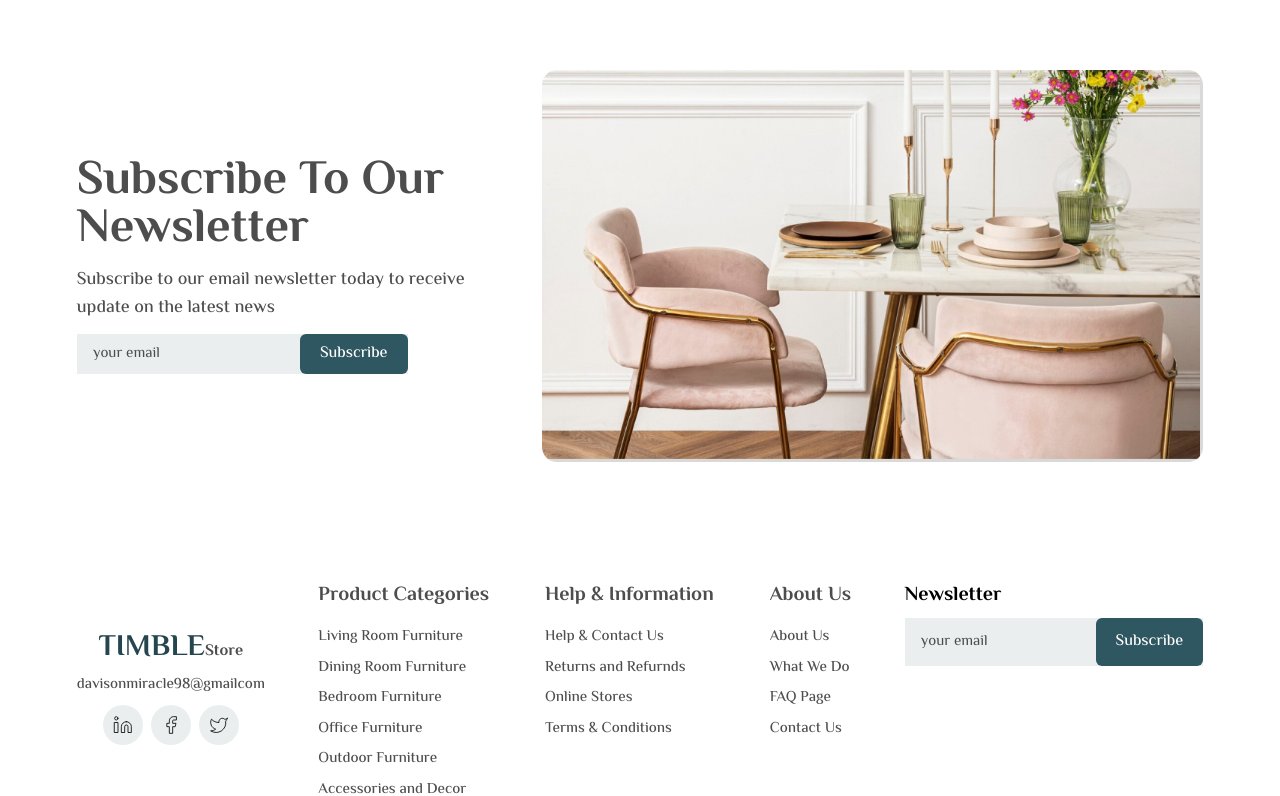
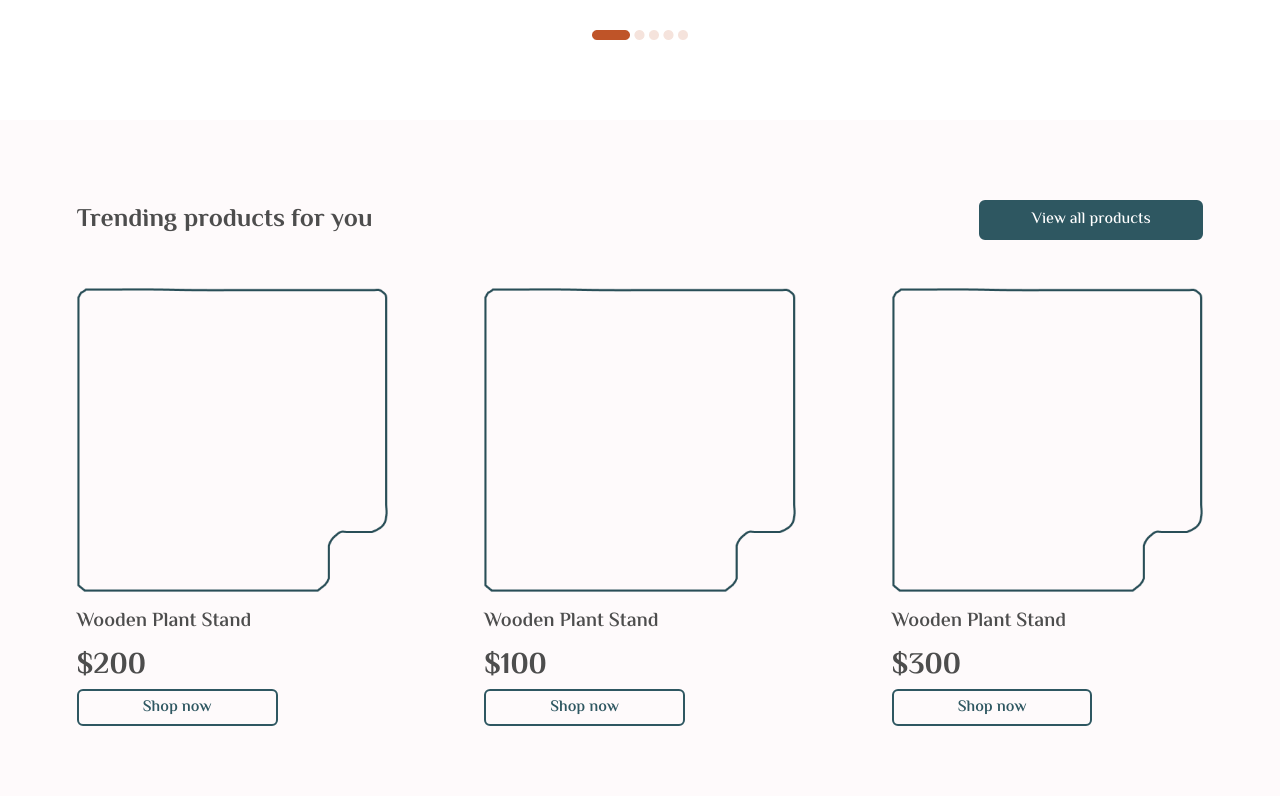
Before and after one commit to Mahmud1087/hng11-stage2-task, a Next.js app: page / in a window 1280 px wide. Shown: the part 2545-3341 px from the top of the page. Built offline with nearby package versions, Linux system fonts and the light colour scheme.

Commit message:
implemented the trending products section desktop view

```diff
--- a/src/app/page.jsx
+++ b/src/app/page.jsx
@@ -3,6 +3,7 @@ import { Hero } from '@/components/heroSection/main';
 import { PromotedProducts } from '@/components/promotedProducts/main';
 import { Stats } from '@/components/statSection/main';
 import SubFooter from '@/components/subFooter';
+import TrendingProducts from '@/components/trendingProducts/trendingProducts';
 
 export default function Home() {
   return (
@@ -11,6 +12,7 @@ export default function Home() {
       <PromotedProducts />
       <Stats />
       <FeaturedProducts />
+      <TrendingProducts />
       <SubFooter />
     </section>
   );
--- /dev/null
+++ b/src/app/products/[productId]/page.jsx
@@ -0,0 +1,10 @@
+// import { products } from '@/components/productsData';
+
+const SingleProductPage = ({ params, id }) => {
+  const prodName = params.productId.split('%20').join(' ');
+
+  // const productDetail = products.find(prod=> prod.id === id)
+
+  return <div>SingleProductPage: {prodName}</div>;
+};
+export default SingleProductPage;
--- /dev/null
+++ b/src/components/backButton.jsx
@@ -0,0 +1,15 @@
+'use client';
+
+import { ArrowLeft } from 'lucide-react';
+import { useRouter } from 'next/navigation';
+
+export default function BackButton() {
+  const router = useRouter();
+
+  return (
+    <button type='button' onClick={() => router.back()}>
+      <ArrowLeft />
+      <p>Back to product</p>
+    </button>
+  );
+}
--- a/src/components/featuredProducts/featuredProducts.jsx
+++ b/src/components/featuredProducts/featuredProducts.jsx
@@ -7,7 +7,7 @@ import Image from 'next/image';
 
 const FeaturedProducts = () => {
   return (
-    <Container className='py-10'>
+    <Container className='py-20'>
       <Header />
       <div className='grid grid-cols-5 gap-8 mt-20'>
         {featuredProducts.map((product) => {
--- a/src/components/featuredProducts/header.jsx
+++ b/src/components/featuredProducts/header.jsx
@@ -5,7 +5,9 @@ import Image from 'next/image';
 const Header = () => {
   return (
     <header className='flex justify-between items-center'>
-      <h1 className='text-3xl text-gray-prim font-bold'>Featured Categories</h1>
+      <h1 className='text-[1.6rem] text-gray-prim font-bold'>
+        Featured Categories
+      </h1>
       <div className='flex gap-4'>
         <aside className='w-9 h-9 cursor-pointer'>
           <Image
--- a/src/components/main.jsx
+++ b/src/components/main.jsx
@@ -1,5 +1,6 @@
 import Container from './container';
 import Logo from './logo';
 import subFooter from './subFooter';
+import SingleProductCard from './singleProductCard';
 
-export { Container, Logo, subFooter };
+export { Container, Logo, subFooter, SingleProductCard };
--- /dev/null
+++ b/src/components/productsData.js
@@ -0,0 +1,292 @@
+import productCard from '../../public/product-card.png';
+
+export const products = [
+  {
+    id: 1,
+    name: 'Wooden Plant Stand',
+    img: productCard,
+    price: '300',
+    prevPrice: '150',
+    trending: false,
+  },
+  {
+    id: 2,
+    name: 'Wooden Plant Stand',
+    img: productCard,
+    price: '300',
+    prevPrice: '150',
+    trending: false,
+  },
+  {
+    id: 3,
+    name: 'Wooden Plant Stand',
+    img: productCard,
+    price: '300',
+    prevPrice: '150',
+    trending: false,
+  },
+  {
+    id: 4,
+    name: 'Wooden Plant Stand',
+    img: productCard,
+    price: '300',
+    prevPrice: '150',
+    trending: false,
+  },
+  {
+    id: 5,
+    name: 'Wooden Plant Stand',
+    img: productCard,
+    price: '300',
+    prevPrice: '150',
+    trending: false,
+  },
+  {
+    id: 6,
+    name: 'Wooden Plant Stand',
+    img: productCard,
+    price: '300',
+    prevPrice: '150',
+    trending: false,
+  },
+  {
+    id: 7,
+    name: 'Wooden Plant Stand',
+    img: productCard,
+    price: '300',
+    prevPrice: '150',
+    trending: false,
+  },
+  {
+    id: 8,
+    name: 'Wooden Plant Stand',
+    img: productCard,
+    price: '300',
+    prevPrice: '150',
+    trending: false,
+  },
+  {
+    id: 9,
+    name: 'Wooden Plant Stand',
+    img: productCard,
+    price: '300',
+    prevPrice: '150',
+    trending: false,
+  },
+  {
+    id: 10,
+    name: 'Wooden Plant Stand',
+    img: productCard,
+    price: '300',
+    prevPrice: '150',
+    trending: false,
+  },
+  {
+    id: 11,
+    name: 'Wooden Plant Stand',
+    img: productCard,
+    price: '300',
+    prevPrice: '150',
+    trending: false,
+  },
+  {
+    id: 12,
+    name: 'Wooden Plant Stand',
+    img: productCard,
+    price: '300',
+    prevPrice: '150',
+    trending: false,
+  },
+  {
+    id: 13,
+    name: 'Wooden Plant Stand',
+    img: productCard,
+    price: '300',
+    prevPrice: '150',
+    trending: false,
+  },
+  {
+    id: 14,
+    name: 'Wooden Plant Stand',
+    img: productCard,
+    price: '300',
+    prevPrice: '150',
+    trending: false,
+  },
+  {
+    id: 15,
+    name: 'Wooden Plant Stand',
+    img: productCard,
+    price: '300',
+    prevPrice: '150',
+    trending: false,
+  },
+  {
+    id: 16,
+    name: 'Wooden Plant Stand',
+    img: productCard,
+    price: '300',
+    prevPrice: '150',
+    trending: false,
+  },
+  {
+    id: 17,
+    name: 'Wooden Plant Stand',
+    img: productCard,
+    price: '300',
+    prevPrice: '150',
+    trending: false,
+  },
+  {
+    id: 18,
+    name: 'Wooden Plant Stand',
+    img: productCard,
+    price: '300',
+    prevPrice: '150',
+    trending: false,
+  },
+  {
+    id: 19,
+    name: 'Wooden Plant Stand',
+    img: productCard,
+    price: '300',
+    prevPrice: '150',
+    trending: false,
+  },
+  {
+    id: 20,
+    name: 'Wooden Plant Stand',
+    img: productCard,
+    price: '300',
+    prevPrice: '150',
+    trending: false,
+  },
+  {
+    id: 21,
+    name: 'Wooden Plant Stand',
+    img: productCard,
+    price: '300',
+    prevPrice: '150',
+    trending: false,
+  },
+  {
+    id: 22,
+    name: 'Wooden Plant Stand',
+    img: productCard,
+    price: '300',
+    prevPrice: '150',
+    trending: false,
+  },
+  {
+    id: 23,
+    name: 'Wooden Plant Stand',
+    img: productCard,
+    price: '300',
+    prevPrice: '150',
+    trending: false,
+  },
+  {
+    id: 24,
+    name: 'Wooden Plant Stand',
+    img: productCard,
+    price: '300',
+    prevPrice: '150',
+    trending: false,
+  },
+  {
+    id: 25,
+    name: 'Wooden Plant Stand',
+    img: productCard,
+    price: '300',
+    prevPrice: '150',
+    trending: false,
+  },
+  {
+    id: 26,
+    name: 'Wooden Plant Stand',
+    img: productCard,
+    price: '300',
+    prevPrice: '150',
+    trending: false,
+  },
+  {
+    id: 27,
+    name: 'Wooden Plant Stand',
+    img: productCard,
+    price: '300',
+    prevPrice: '150',
+    trending: false,
+  },
+  {
+    id: 28,
+    name: 'Wooden Plant Stand',
+    img: productCard,
+    price: '300',
+    prevPrice: '150',
+    trending: false,
+  },
+  {
+    id: 29,
+    name: 'Wooden Plant Stand',
+    img: productCard,
+    price: '300',
+    prevPrice: '150',
+    trending: false,
+  },
+  {
+    id: 30,
+    name: 'Wooden Plant Stand',
+    img: productCard,
+    price: '300',
+    prevPrice: '150',
+    trending: false,
+  },
+  {
+    id: 31,
+    name: 'Wooden Plant Stand',
+    img: productCard,
+    price: '200',
+    prevPrice: '',
+    trending: true,
+  },
+  {
+    id: 32,
+    name: 'Wooden Plant Stand',
+    img: productCard,
+    price: '100',
+    prevPrice: '',
+    trending: true,
+  },
+  {
+    id: 33,
+    name: 'Wooden Plant Stand',
+    img: productCard,
+    price: '300',
+    prevPrice: '',
+    trending: true,
+  },
+  {
+    id: 34,
+    name: 'Wooden Plant Stand',
+    img: productCard,
+    price: '500',
+    prevPrice: '',
+    trending: true,
+  },
+  {
+    id: 35,
+    name: 'Wooden Plant Stand',
+    img: productCard,
+    price: '400',
+    prevPrice: '',
+    trending: true,
+  },
+  {
+    id: 36,
+    name: 'Wooden Plant Stand',
+    img: productCard,
+    price: '150',
+    prevPrice: '',
+    trending: true,
+  },
+];
--- /dev/null
+++ b/src/components/singleProductCard.jsx
@@ -0,0 +1,17 @@
+import Image from 'next/image';
+
+const SingleProductCard = ({ img, name, price, prevPrice }) => {
+  return (
+    <article className=''>
+      <aside className=''>
+        <Image src={img} alt='product image' />
+        <h4>{name}</h4>
+        <div>
+          <h2>${price}</h2>
+          <p>${prevPrice}</p>
+        </div>
+      </aside>
+    </article>
+  );
+};
+export default SingleProductCard;
--- /dev/null
+++ b/src/components/trendingProducts/trendingProduct.jsx
@@ -0,0 +1,21 @@
+import Image from 'next/image';
+import Link from 'next/link';
+
+const TrendingProduct = ({ img, name, price }) => {
+  return (
+    <div className='text-gray-prim'>
+      <aside>
+        <Image src={img} alt={name} />
+      </aside>
+      <h2 className='text-xl font-semibold mt-4 mb-3'>{name}</h2>
+      <p className='text-3xl font-bold mb-3'>${price}</p>
+      <Link
+        href={`products/${name}`}
+        className='px-16 py-1 border-2 border-green-sec rounded-md text-green-sec font-semibold hover:bg-green-sec hover:text-white transition-all'
+      >
+        Shop now
+      </Link>
+    </div>
+  );
+};
+export default TrendingProduct;
--- /dev/null
+++ b/src/components/trendingProducts/trendingProducts.jsx
@@ -0,0 +1,31 @@
+import Link from 'next/link';
+import { Container } from '../main';
+import TrendingProduct from './trendingProduct';
+import { products } from '../productsData';
+
+const trendingProducts = products.filter((prod) => prod.trending == true);
+const TrendingProducts = () => {
+  return (
+    <section className='bg-[#FEFAFB] py-20'>
+      <Container className='flex flex-col gap-12'>
+        <article className='flex justify-between items-center'>
+          <h1 className='text-[1.6rem] text-gray-prim font-bold'>
+            Trending products for you
+          </h1>
+          <Link
+            href='/products'
+            className='w-56 h-10 flex items-center justify-center text-white font-medium rounded-md bg-green-sec hover:bg-transparent border-2 border-green-sec hover:text-green-sec hover:font-semibold transition-all'
+          >
+            View all products
+          </Link>
+        </article>
+        <div className='grid grid-cols-3 gap-24'>
+          {trendingProducts.map((prod) => {
+            return <TrendingProduct key={prod.id} {...prod} />;
+          })}
+        </div>
+      </Container>
+    </section>
+  );
+};
+export default TrendingProducts;
```
Also changed, not shown: public/product-card.png (added).
